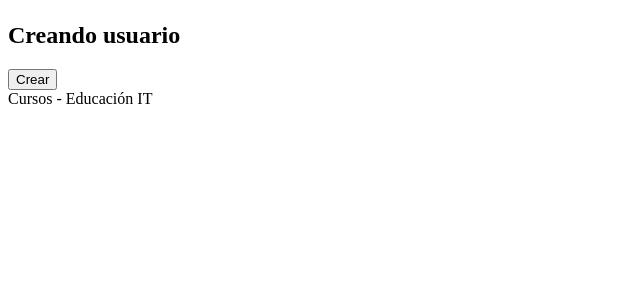
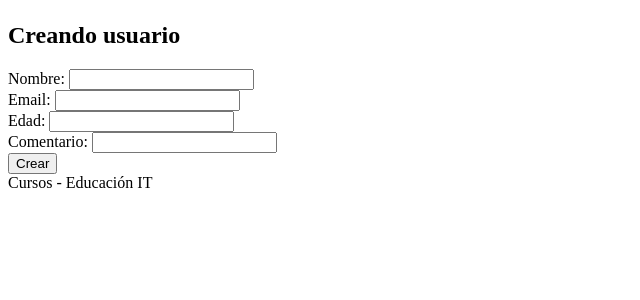
Before and after one commit to avefenixdev/89097-desarrollo-web-en-python-con-django, a Django app: page /usuarios/ in a window 1280 px wide. Shown: the part 58-358 px from the top of the page, without its empty margins (0-640 px from the left). Run offline with Django 5.2, Linux system fonts and the light colour scheme.

Commit message:
creando la clase usuarioForm para crear los distintos input de nuestro formulario

```diff
--- a/clase-03/usuarios/forms.py
+++ b/clase-03/usuarios/forms.py
@@ -0,0 +1,9 @@
+from django import forms
+
+class UsuarioForm(forms.Form):
+    nombre = forms.CharField()
+    email = forms.EmailField()
+    edad = forms.IntegerField()
+    """ curso = forms.ChoiceField()
+    experiencia = forms.ChoiceField() """
+    comentario = forms.CharField()
--- a/clase-03/usuarios/templates/usuarios/crear_usuario.html
+++ b/clase-03/usuarios/templates/usuarios/crear_usuario.html
@@ -7,6 +7,8 @@
 
         {% csrf_token %}
 
+        {{ form }}
+
         <button type="submit">Crear</button>
     </form>
 
--- a/clase-03/usuarios/views.py
+++ b/clase-03/usuarios/views.py
@@ -1,4 +1,11 @@
 from django.shortcuts import render
+from .forms import UsuarioForm
 
 def crear_usuario(request):
-    return render(request, "usuarios/crear_usuario.html")
+
+    if request.method == "POST":
+        print('Hacemos algo')
+    else:
+        form = UsuarioForm()
+
+    return render(request, "usuarios/crear_usuario.html", {"form": form})
```
